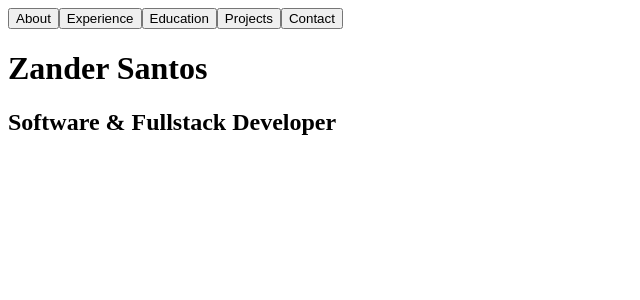
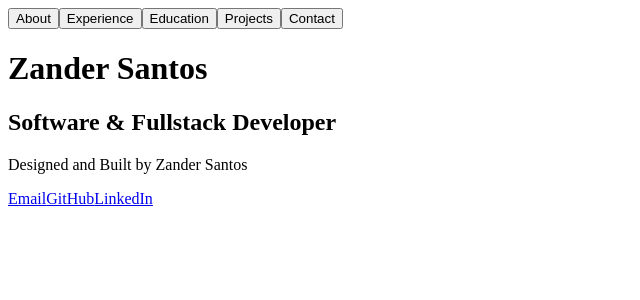
Before and after one commit to zandersantos/zander-santos-portfolio, a Next.js app in the folder zander-santos-portfolio/: page / in a window 1280 px wide. Shown: the top 300 px of the page, without its empty margins (0-640 px from the left). Built offline with nearby package versions, Linux system fonts and the light colour scheme.

Commit message:
Created a Footer component with contact links

```diff
--- a/zander-santos-portfolio/app/page.tsx
+++ b/zander-santos-portfolio/app/page.tsx
@@ -1,9 +1,11 @@
+import Footer from "@/components/Footer";
 import Hero from "@/components/Hero";
 
 export default function Home() {
   return (
     <div>
       <Hero/>
+      <Footer/>
     </div>
 
   );
--- a/zander-santos-portfolio/components/Footer.tsx
+++ b/zander-santos-portfolio/components/Footer.tsx
@@ -0,0 +1,14 @@
+const Footer = () => {
+  return (
+    <div>
+      <p>Designed and Built by Zander Santos</p>
+      <div>
+        <a href="mailto:zander.santos.dev@gmail.com">Email</a>
+        <a href="https://github.com/zandersantos">GitHub</a>
+        <a href="https://www.linkedin.com/in/zander-santos/">LinkedIn</a>
+      </div>
+    </div>
+  )
+}
+
+export default Footer;
```
